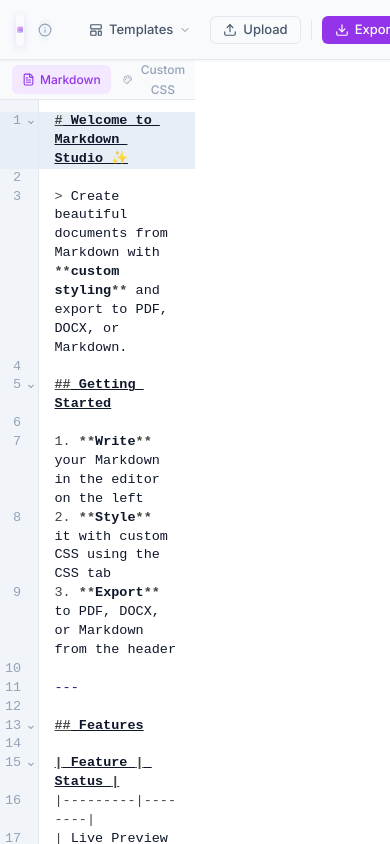
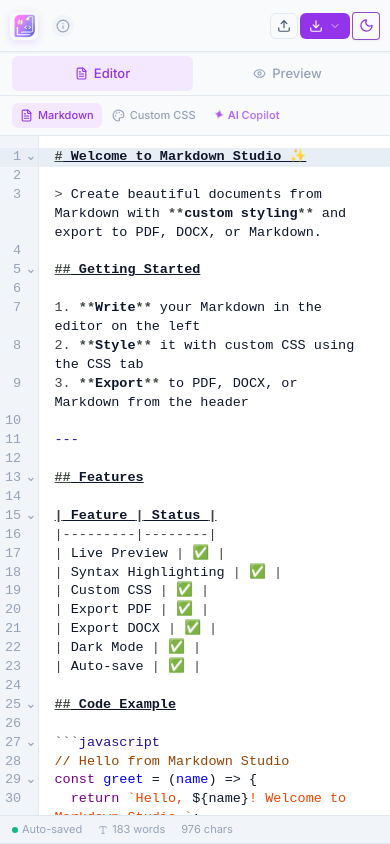
Before and after one commit to mohanapriyan2006/markdown-studio, a React (Vite) app: page / in a window 390 px wide. Built offline with nearby package versions, Linux system fonts and the light colour scheme.

Commit message:
add mobile-responsive layout with tab-based view switching between editor and preview panels, hide button labels on small screens, improve touch targets

```diff
--- a/src/App.tsx
+++ b/src/App.tsx
@@ -1,4 +1,5 @@
 import React, { useRef, useState, useCallback, useEffect } from 'react'
+import { FileText, Eye } from 'lucide-react'
 import { Header } from './components/Header'
 import { EditorPanel } from './features/editor/EditorPanel'
 import { PreviewPanel } from './features/preview/PreviewPanel'
@@ -17,12 +18,15 @@
   const { markdown, customCss, setMarkdown } = useEditorStore()
   const previewRef = useRef<HTMLDivElement>(null)
   const [page, setPage] = useState<'editor' | 'about'>('editor')
+  const [mobileView, setMobileView] = useState<'editor' | 'preview'>('editor')
 
   // Resizable panel state
   const [leftWidth, setLeftWidth] = useState(50) // percent
   const isDragging = useRef(false)
   const containerRef = useRef<HTMLDivElement>(null)
   const resizerRef = useRef<HTMLDivElement>(null)
+  const mobileViewRef = useRef(mobileView)
+  mobileViewRef.current = mobileView
 
   // Export handlers
   const handleExportMarkdown = useCallback(() => {
@@ -30,6 +34,12 @@
   }, [markdown])
 
   const handleExportPdf = useCallback(async () => {
+    const isMobile = window.innerWidth <= 768
+    if (isMobile && mobileViewRef.current === 'editor') {
+      setMobileView('preview')
+      await new Promise((r) => requestAnimationFrame(r))
+      await new Promise((r) => setTimeout(r, 50))
+    }
     if (!previewRef.current) {
       alert('Nothing to export yet — write some Markdown first.')
       return
@@ -96,13 +106,38 @@
       {page === 'about' ? (
         <AboutPage onBack={() => setPage('editor')} />
       ) : (
+        <>
+          {/* Mobile view toggle tabs */}
+          <div className="mobile-tabs" role="tablist" aria-label="Editor and Preview">
+            <button
+              className={`mobile-tab ${mobileView === 'editor' ? 'active' : ''}`}
+              onClick={() => setMobileView('editor')}
+              role="tab"
+              aria-selected={mobileView === 'editor'}
+            >
+              <FileText size={13} />
+              Editor
+            </button>
+            <button
+              className={`mobile-tab ${mobileView === 'preview' ? 'active' : ''}`}
+              onClick={() => setMobileView('preview')}
+              role="tab"
+              aria-selected={mobileView === 'preview'}
+            >
+              <Eye size={13} />
+              Preview
+            </button>
+          </div>
+
           <main
             className="workspace"
             ref={containerRef}
             role="main"
+            data-mobile-view={mobileView}
           >
             {/* Left panel */}
             <div
+              className="workspace-panel workspace-panel-editor"
               style={{
                 width: `${leftWidth}%`,
                 display: 'flex',
@@ -126,10 +161,11 @@
             />
 
             {/* Right panel */}
-          <div style={{ flex: 1, display: 'flex', flexDirection: 'column', overflow: 'hidden', minWidth: 0 }}>
+            <div className="workspace-panel workspace-panel-preview" style={{ flex: 1, display: 'flex', flexDirection: 'column', overflow: 'hidden', minWidth: 0 }}>
               <PreviewPanel previewRef={previewRef} />
             </div>
           </main>
+        </>
       )}
 
       <Analytics />
--- a/src/components/ExportMenu.tsx
+++ b/src/components/ExportMenu.tsx
@@ -45,7 +45,7 @@
         aria-expanded={open}
       >
         {loading ? <Loader2 size={14} style={{ animation: 'spin 1s linear infinite' }} /> : <Download size={14} />}
-        Export
+        <span className="btn-label">Export</span>
         <ChevronDown size={12} style={{ opacity: 0.7, transform: open ? 'rotate(180deg)' : 'none', transition: 'transform 0.2s' }} />
       </button>
 
--- a/src/components/FileUploader.tsx
+++ b/src/components/FileUploader.tsx
@@ -79,7 +79,7 @@
         id="upload-file-btn"
       >
         <Upload size={14} />
-        Upload
+        <span className="btn-label">Upload</span>
       </button>
     </>
   )
--- a/src/components/Header.tsx
+++ b/src/components/Header.tsx
@@ -39,7 +39,7 @@
       </div>
 
       {/* Center — saved status */}
-      <div style={{ flex: 1, display: 'flex', justifyContent: 'center' }}>
+      <div className="header-saved-status" style={{ flex: 1, display: 'flex', justifyContent: 'center' }}>
         {lastSaved && (
           <span style={{ fontSize: 11, color: 'var(--text-muted)', display: 'flex', alignItems: 'center', gap: 5 }}>
             <span style={{ width: 6, height: 6, borderRadius: '50%', background: 'var(--success)', display: 'inline-block' }} />
@@ -53,7 +53,7 @@
         <TemplateSelector />
         <FileUploader onFileLoad={onUpload} />
 
-        <div style={{ width: 1, height: 20, background: 'var(--border)', margin: '0 4px' }} />
+        <div className="header-divider" style={{ width: 1, height: 20, background: 'var(--border)', margin: '0 4px' }} />
 
         <ExportMenu
           onExportMarkdown={onExportMarkdown}
@@ -61,7 +61,7 @@
           onExportDocx={onExportDocx}
         />
 
-        <div style={{ width: 1, height: 20, background: 'var(--border)', margin: '0 4px' }} />
+        <div className="header-divider" style={{ width: 1, height: 20, background: 'var(--border)', margin: '0 4px' }} />
 
         <ThemeToggle />
       </div>
--- a/src/components/TemplateSelector.tsx
+++ b/src/components/TemplateSelector.tsx
@@ -54,7 +54,7 @@
           aria-expanded={open}
         >
           <LayoutTemplate size={14} />
-          Templates
+          <span className="btn-label">Templates</span>
           <ChevronDown
             size={12}
             style={{
--- a/src/components/ThemeToggle.tsx
+++ b/src/components/ThemeToggle.tsx
@@ -1,31 +1,27 @@
-import React, { useState, useRef, useEffect } from 'react'
-import { Sun, Moon, Monitor } from 'lucide-react'
+import React from 'react'
+import { Sun, Moon } from 'lucide-react'
 import { useTheme } from '../hooks/useTheme'
-import type { Theme } from '../stores/editorStore'
 
 export function ThemeToggle() {
   const { theme, setTheme } = useTheme()
 
-  const options: { value: Theme; icon: React.ReactNode; label: string }[] = [
-    { value: 'light', icon: <Sun size={13} />, label: 'Light' },
-    { value: 'dark', icon: <Moon size={13} />, label: 'Dark' },
-    { value: 'system', icon: <Monitor size={13} />, label: 'System' },
-  ]
+  const isDark =
+    theme === 'dark' ||
+    (theme === 'system' && window.matchMedia('(prefers-color-scheme: dark)').matches)
+
+  const handleToggle = () => {
+    setTheme(isDark ? 'light' : 'dark')
+  }
 
   return (
-    <div className="theme-group" role="group" aria-label="Theme switcher">
-      {options.map((opt) => (
-        <button
-          key={opt.value}
-          className={`theme-btn ${theme === opt.value ? 'active' : ''}`}
-          onClick={() => setTheme(opt.value)}
-          title={`${opt.label} theme`}
-          id={`theme-${opt.value}`}
-          aria-pressed={theme === opt.value}
-        >
-          {opt.icon}
-        </button>
-      ))}
-    </div>
+    <button
+      className="theme-btn active"
+      onClick={handleToggle}
+      title={`${isDark ? 'Dark' : 'Light'} theme — click to toggle`}
+      id="theme-toggle"
+      aria-label={`${isDark ? 'Dark' : 'Light'} theme`}
+    >
+      {isDark ? <Sun size={15} /> : <Moon size={15} /> }
+    </button>
   )
 }
--- a/src/styles/globals.css
+++ b/src/styles/globals.css
@@ -703,7 +703,7 @@
   height: 28px;
   border-radius: 4px;
   cursor: pointer;
-  border: none;
+  border: 1px solid #7d2ec2d5;
   background: transparent;
   color: var(--text-muted);
   transition: all 0.12s ease;
@@ -1142,6 +1142,7 @@
   padding: 1px;
   background: linear-gradient(135deg, #9333ea, #a855f7, #c084fc);
   -webkit-mask: linear-gradient(#fff 0 0) content-box, linear-gradient(#fff 0 0);
+  mask: linear-gradient(#fff 0 0) content-box, linear-gradient(#fff 0 0);
   -webkit-mask-composite: xor;
   mask-composite: exclude;
 }
@@ -1964,3 +1965,257 @@
   border: 1px solid var(--border);
   border-radius: 6px;
 }
+
+/* ════════════════════════════════════════════════════════════════════════════
+   RESPONSIVE STYLES
+   ════════════════════════════════════════════════════════════════════════════ */
+
+/* ─── Mobile Tabs (editor / preview toggle) ─────────────────────────────────── */
+.mobile-tabs {
+  display: none;
+  flex-shrink: 0;
+  height: 44px;
+  background: var(--bg-card);
+  border-bottom: 1px solid var(--border);
+  padding: 4px 12px;
+  gap: 4px;
+  align-items: center;
+}
+
+.mobile-tab {
+  flex: 1;
+  display: flex;
+  align-items: center;
+  justify-content: center;
+  gap: 6px;
+  padding: 7px 8px;
+  border-radius: var(--radius-sm);
+  border: none;
+  background: transparent;
+  color: var(--text-muted);
+  font-size: 13px;
+  font-weight: 500;
+  font-family: var(--font-sans);
+  cursor: pointer;
+  transition: all 0.12s;
+}
+
+.mobile-tab.active {
+  background: var(--accent-light);
+  color: var(--accent);
+}
+
+/* ─── Workspace panel visibility on mobile ──────────────────────────────────── */
+@media (max-width: 768px) {
+  .workspace {
+    flex-direction: column !important;
+  }
+
+  .mobile-tabs {
+    display: flex;
+  }
+
+  .workspace[data-mobile-view="editor"] .workspace-panel-editor {
+    display: flex !important;
+    flex: 1;
+    width: 100% !important;
+  }
+
+  .workspace[data-mobile-view="editor"] .resizer,
+  .workspace[data-mobile-view="editor"] .workspace-panel-preview {
+    display: none !important;
+  }
+
+  .workspace[data-mobile-view="preview"] .workspace-panel-editor,
+  .workspace[data-mobile-view="preview"] .resizer {
+    display: none !important;
+  }
+
+  .workspace[data-mobile-view="preview"] .workspace-panel-preview {
+    display: flex !important;
+    flex: 1;
+    width: 100% !important;
+  }
+}
+
+/* ─── Header responsive ─────────────────────────────────────────────────────── */
+@media (max-width: 768px) {
+  .btn-label {
+    display: none;
+  }
+
+  .header {
+    padding: 0 10px;
+    gap: 6px;
+  }
+
+  .header-actions {
+    gap: 2px;
+  }
+
+  .header-actions .btn {
+    padding: 6px 8px;
+  }
+}
+
+@media (max-width: 640px) {
+  .header {
+    height: 52px;
+  }
+
+  .header-logo-btn img {
+    width: 28px;
+    height: 28px;
+  }
+
+  .header-actions .btn-ghost,
+  .header-actions .btn-outline {
+    padding: 5px 6px;
+  }
+
+  .header-actions .btn-primary {
+    padding: 5px 8px;
+  }
+
+  .header-saved-status {
+    display: none !important;
+  }
+
+  .header-divider {
+    display: none;
+  }
+}
+
+@media (max-width: 480px) {
+  .header-actions .btn-ghost {
+    display: none;
+  }
+}
+
+/* ─── Editor tabs scrollable on narrow screens ──────────────────────────────── */
+@media (max-width: 640px) {
+  .tabs {
+    overflow-x: auto;
+    scrollbar-width: none;
+  }
+
+  .tabs::-webkit-scrollbar {
+    display: none;
+  }
+
+  .tab {
+    padding: 4px 8px;
+    font-size: 11px;
+  }
+}
+
+/* ─── AI Settings single-column on mobile ───────────────────────────────────── */
+@media (max-width: 640px) {
+  .ai-field-row {
+    grid-template-columns: 1fr;
+  }
+
+  .ai-settings-body {
+    padding: 10px;
+  }
+
+  .ai-settings-panel {
+    overflow-y: auto;
+  }
+
+  .ai-settings-header {
+    padding: 8px 10px;
+  }
+}
+
+/* ─── AI Chat bubble width on very small screens ──────────────────────────── */
+@media (max-width: 480px) {
+  .ai-msg-bubble-user {
+    max-width: 92%;
+  }
+
+  .ai-msg-body {
+    max-width: calc(100% - 30px);
+  }
+
+  .ai-msg-avatar {
+    width: 22px;
+    height: 22px;
+    font-size: 10px;
+  }
+}
+
+/* ─── About page small-screen tweaks ────────────────────────────────────────── */
+@media (max-width: 480px) {
+  .about-page {
+    padding: 20px 14px;
+  }
+
+  .about-title {
+    font-size: 22px;
+  }
+
+  .about-subtitle {
+    font-size: 13px;
+  }
+
+  .about-feature-card {
+    padding: 12px;
+  }
+
+  .about-dev-card {
+    flex-direction: column;
+    align-items: center;
+    text-align: center;
+    gap: 12px;
+  }
+
+  .about-dev-links {
+    justify-content: center;
+  }
+}
+
+/* ─── Dropdown & modal overflow safety ──────────────────────────────────────── */
+.dropdown-menu {
+  max-width: calc(100vw - 24px);
+  overflow-wrap: break-word;
+}
+
+.template-modal {
+  max-width: calc(100vw - 32px);
+  width: 90%;
+}
+
+/* ─── Touch targets for coarse pointers ─────────────────────────────────────── */
+@media (hover: none) and (pointer: coarse) {
+  .theme-btn {
+    width: 36px;
+    height: 36px;
+  }
+
+  .ai-icon-btn {
+    width: 34px;
+    height: 34px;
+  }
+
+  .tab {
+    min-height: 36px;
+  }
+
+  .mobile-tab {
+    min-height: 40px;
+  }
+
+  .dropdown-item {
+    min-height: 44px;
+  }
+
+  .ai-quick-chip {
+    min-height: 36px;
+  }
+
+  .ai-send-btn {
+    width: 40px;
+    height: 40px;
+  }
+}
```
Lines whose indentation alone changed are shown as unchanged.
